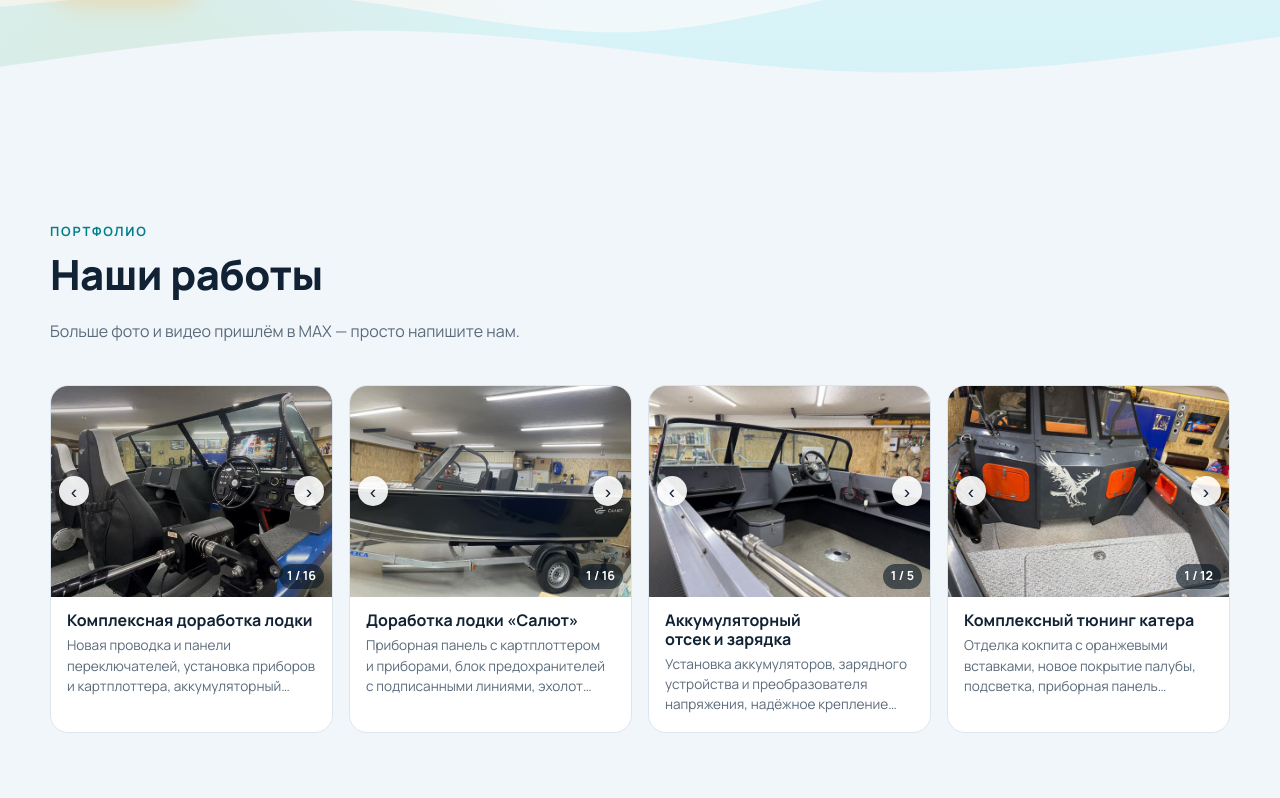
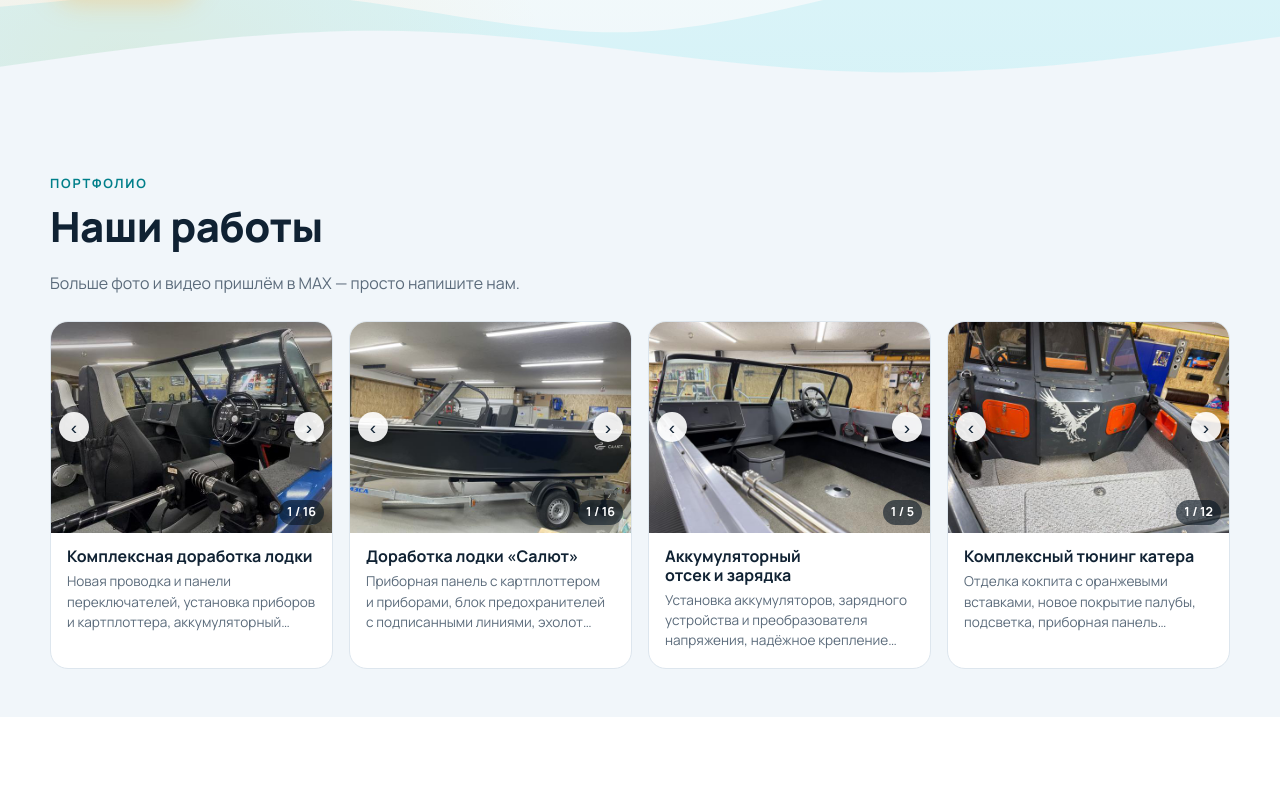
Before and after one commit to the-yaks/boat-tuning, a plain HTML site: page index.html in a window 1280 px wide. Shown: the part 622-1420 px from the top of the page. Drawn offline with Linux system fonts and the light colour scheme.

Commit message:
Кнопка «Работы» показывает блок целиком
Co-Authored-By: Claude Opus 5.5 <noreply@anthropic.com>
Claude-Session: https://claude.ai/code/session_01Gnkcb46VtdBGs2xpKo3arh

```diff
--- a/index.html
+++ b/index.html
@@ -35,7 +35,7 @@
 }
 
 *, *::before, *::after { box-sizing: border-box; }
-html { scroll-behavior: smooth; scroll-padding-top: 88px; }
+html { scroll-behavior: smooth; scroll-padding-top: 80px; }
 body {
   margin: 0;
   font-family: "Manrope", system-ui, -apple-system, "Segoe UI", Roboto, sans-serif;
@@ -162,6 +162,8 @@ p, li, figcaption { text-wrap: pretty; }
 .section--dark .section__lead { color: var(--muted); }
 
 /* Works */
+#works { padding: clamp(2rem, 4vw, 3rem) 0; }
+#works .section__lead { margin-bottom: 1.5rem; }
 .works { display: grid; grid-template-columns: repeat(4, 1fr); gap: 1rem; }
 .boat { background: #fff; border: 1px solid var(--line); border-radius: var(--radius); overflow: hidden; display: flex; flex-direction: column; }
 .boat__slider { position: relative; aspect-ratio: 4 / 3; background: var(--bg-alt); overflow: hidden; }
```
